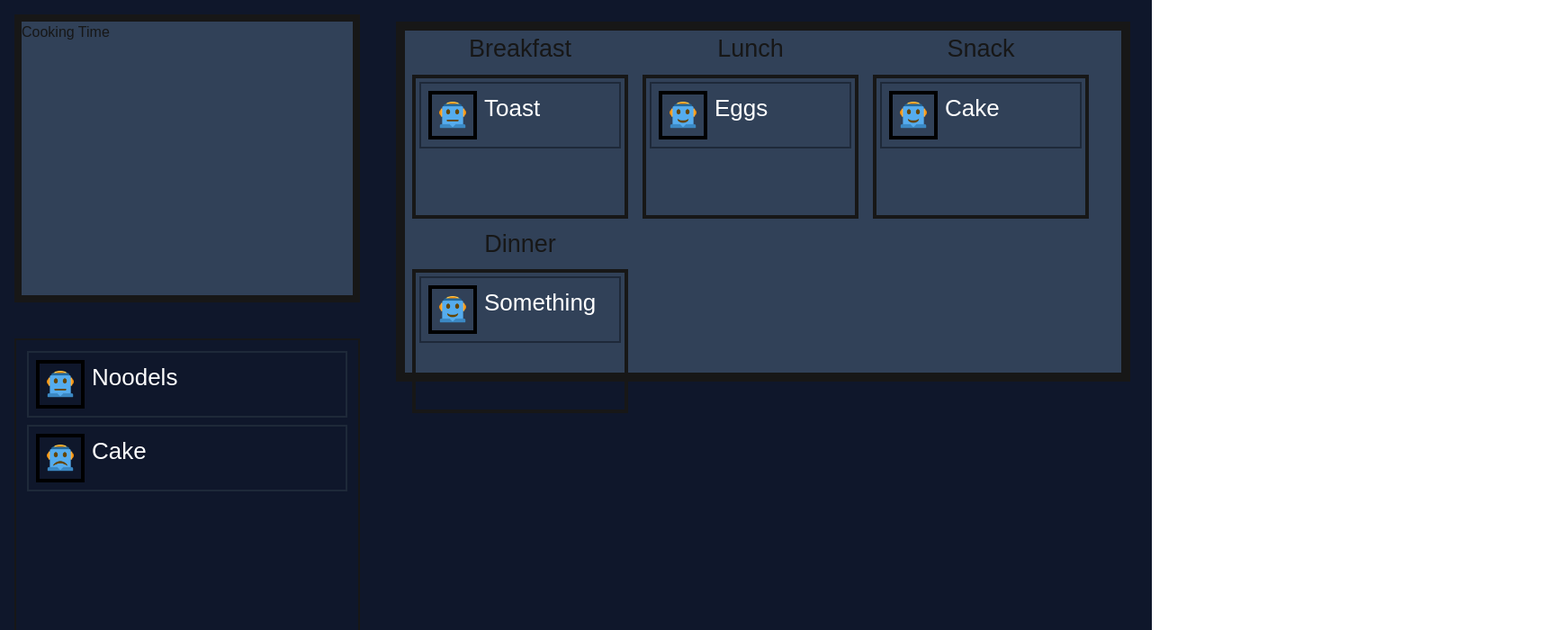
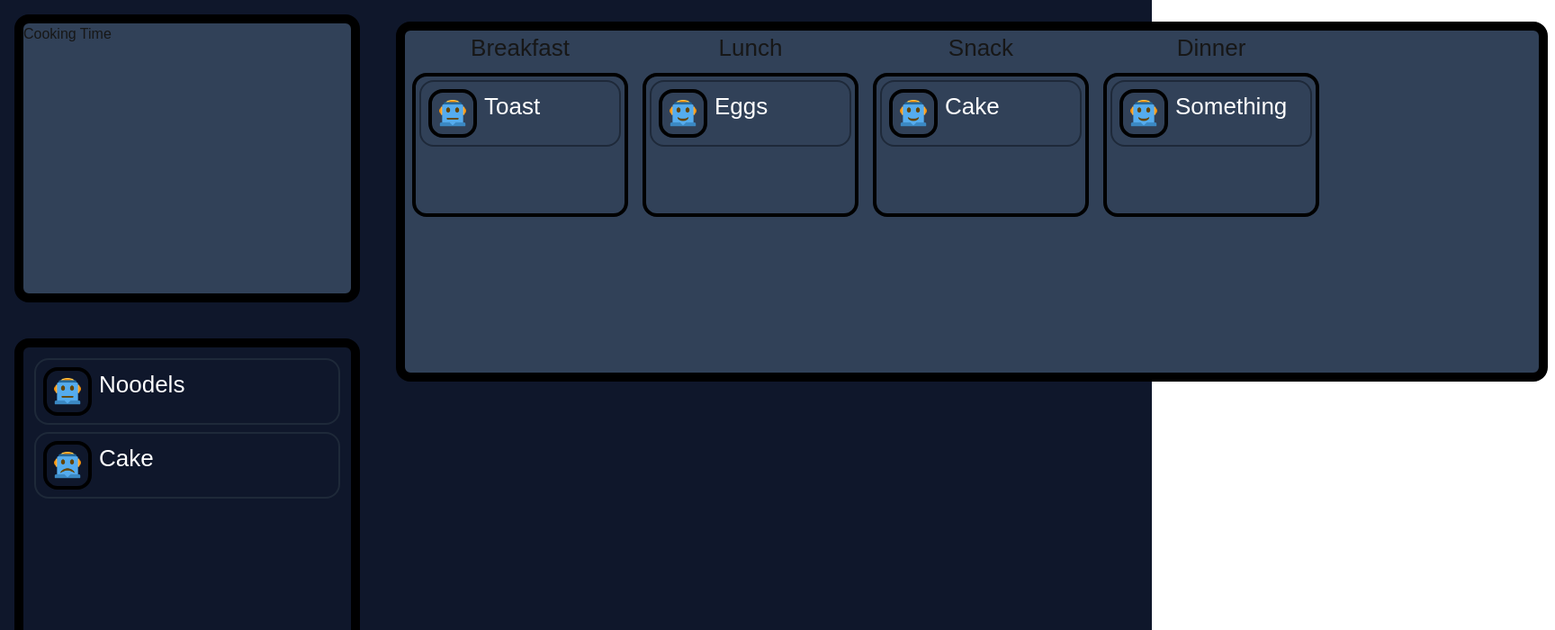
Before and after one commit to tracepanic/recipes, a Next.js app: page / in a window 1280 px wide. Shown: the top 700 px of the page at 90% size, 1728 px wide, since content can reach past the window. Built offline with nearby package versions, Linux system fonts and the light colour scheme.

Commit message:
CookingBook Skeleton

```diff
--- a/app/page.tsx
+++ b/app/page.tsx
@@ -1,9 +1,9 @@
-import Categories from '../frame/CategoryBox';
+import CategoryWindow from '../frame/CategoryWindow';
 
 import Recipes_Window from '../frame/RecipeWindow';
 
 import Recipe from '../components/Recipe';
-import CategoryBox from '../components/Category';
+import CategoryBox from '../components/CategoryBox';
 
 export default function MainWindow() {
   return (
@@ -15,7 +15,7 @@ export default function MainWindow() {
                             <div className='block m-4'>
 
                                 {/* Cooking Time */}
-                                <div className='border-8 h-[40vh] mb-10 bg-slate-700'>
+                                <div className='border-10 border-black rounded-2xl h-[40vh] mb-10 bg-slate-700'>
                                     <span>Cooking Time</span>
                                 </div>
 
@@ -29,7 +29,7 @@ export default function MainWindow() {
 
                         {/* Right Block: Categories*/}
                         <div className=' m-4 flex flex-wrap'>
-                            <Categories>
+                            <CategoryWindow>
 
                                 <CategoryBox name="Breakfast">
                                     <Recipe name="Toast" emoji="middle"></Recipe>
@@ -47,7 +47,7 @@ export default function MainWindow() {
                                     <Recipe name="Something" emoji="good"></Recipe>
                                 </CategoryBox>
 
-                            </Categories>
+                            </CategoryWindow>
                         </div>
 
 
--- a/components/Category.tsx
+++ b/components/CategoryBox.tsx
@@ -12,9 +12,9 @@ export default function CategoryBox({ name, children }: CategoryBoxProps) {
 <>
     <div className="flex flex-col">
 
-        <span className="text-[27px] flex justify-center" >{name}</span>
+        <span className="text-[26px] flex justify-center" >{name}</span>
 
-        <div className="border-4 h-40 m-2 w-[30vh]">
+        <div className="border-4 rounded-2xl border-black h-40 m-2 w-[30vh]">
             {children}
         </div>
 
--- a/components/Recipe.tsx
+++ b/components/Recipe.tsx
@@ -18,8 +18,8 @@ export default function Recipe({ name, emoji }: RecipeProps) {
     const emojii = emojiMap[emoji] ?? good_emoji;
 
     return (
-        <div className="flex border-2 m-1 p-2 border-gray-800">
-            <div className="border-4 border-black p-2 mr-2">
+        <div className="flex border-2 m-1 p-2 border-gray-800 rounded-2xl">
+            <div className="border-4 rounded-2xl border-black p-2 mr-2">
                 {/* Falls du Next.js benutzt, verwende <Image /> */}
                 <Image width={30} height={30} src={emojii} alt={emoji} />
             </div>
--- a/frame/CategoryBox.tsx
+++ /dev/null
@@ -1,13 +0,0 @@
-import React, { ReactNode } from 'react';
-
-interface CategoryWindowProps {
-    children?: ReactNode;
-}
-
-export default function CategoryBox({ children }: CategoryWindowProps) {
-    return (
-        <div className="border-10 h-[50vh] m-2 flex flex-row flex-wrap bg-slate-700">
-            {children}
-        </div>
-    );
-}
--- /dev/null
+++ b/frame/CategoryWindow.tsx
@@ -0,0 +1,18 @@
+'use client'
+
+
+import React, { ReactNode } from 'react';
+
+interface CategoryWindowProps {
+    children?: ReactNode;
+}
+
+export default function CategoryWindow({ children }: CategoryWindowProps) {
+
+
+    return (
+        <div className="border-10 w-7xl h-[50vh] rounded-2xl border-black m-2 flex flex-row flex-wrap bg-slate-700">
+            {children}
+        </div>
+    );
+}
--- a/frame/RecipeWindow.tsx
+++ b/frame/RecipeWindow.tsx
@@ -1,9 +1,21 @@
-import React from 'react';
+'use client'
 
-export default function Recipes_Window({ children }: { children: React.ReactNode }) {
+import React, { ReactNode } from 'react';
+
+interface CategoryWindowProps {
+    children?: ReactNode;
+}
+
+
+
+export default function Recipes_Window({ children }: CategoryWindowProps) {
+
+
+
     return (
+
         <div className="flex flex-col items-center">
-            <div className="border-2 w-96 dark:bg-slate-700 flex flex-col overflow-auto overflow-x-hidden h-[50vh] p-2">
+            <div className="border-10 border-black rounded-2xl w-96 dark:bg-slate-700 flex flex-col overflow-auto overflow-x-hidden h-[50vh] p-2">
                 {children}
             </div>
 
```
